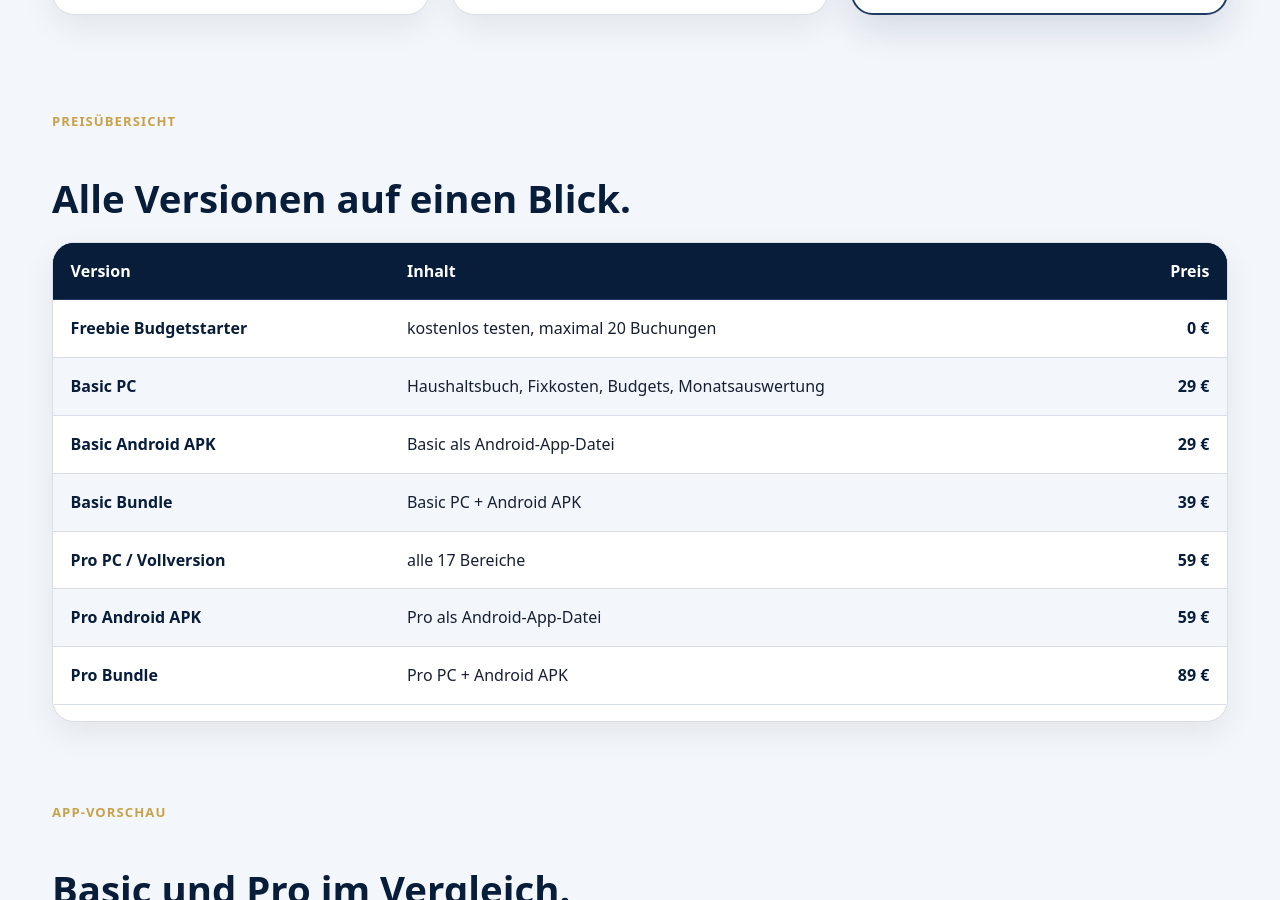
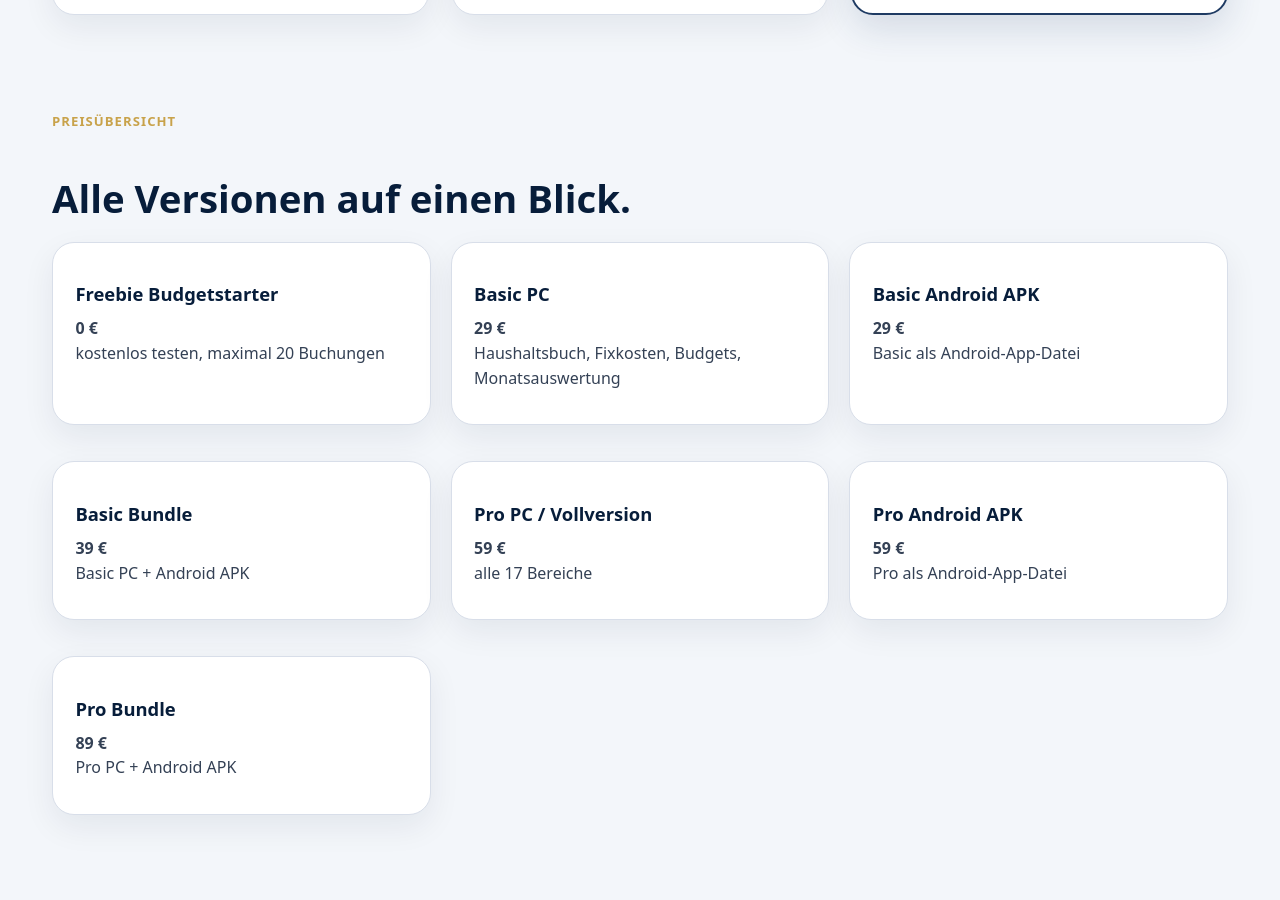
Before and after one commit to gluecklich-tools/einfach-geld-ordnen, a Jekyll site: the page built from seiten/versionen.md, in a window 1280 px wide and 900 px high, scrolled down 1354 px. Built offline with Jekyll 4.4.1, drawn with Linux system fonts in a browser that asks for light colours.

Commit message:
Preisübersicht auf Versionenseite als Karten darstellen

```diff
--- a/seiten/versionen.md
+++ b/seiten/versionen.md
@@ -84,53 +84,41 @@ description: "Vergleiche Freebie, Basic und Pro von EGO: lokale Finanz-App ohne
 <section class="ego-section">
   <p class="ego-kicker">Preisübersicht</p>
   <h2>Alle Versionen auf einen Blick.</h2>
-  <div class="ego-table-wrap">
-    <table class="ego-price-table">
-      <thead>
-        <tr>
-          <th>Version</th>
-          <th>Inhalt</th>
-          <th>Preis</th>
-        </tr>
-      </thead>
-      <tbody>
-        <tr>
-          <td>Freebie Budgetstarter</td>
-          <td>kostenlos testen, maximal 20 Buchungen</td>
-          <td>0 €</td>
-        </tr>
-        <tr>
-          <td>Basic PC</td>
-          <td>Haushaltsbuch, Fixkosten, Budgets, Monatsauswertung</td>
-          <td>29 €</td>
-        </tr>
-        <tr>
-          <td>Basic Android APK</td>
-          <td>Basic als Android-App-Datei</td>
-          <td>29 €</td>
-        </tr>
-        <tr>
-          <td>Basic Bundle</td>
-          <td>Basic PC + Android APK</td>
-          <td>39 €</td>
-        </tr>
-        <tr>
-          <td>Pro PC / Vollversion</td>
-          <td>alle 17 Bereiche</td>
-          <td>59 €</td>
-        </tr>
-        <tr>
-          <td>Pro Android APK</td>
-          <td>Pro als Android-App-Datei</td>
-          <td>59 €</td>
-        </tr>
-        <tr>
-          <td>Pro Bundle</td>
-          <td>Pro PC + Android APK</td>
-          <td>89 €</td>
-        </tr>
-      </tbody>
-    </table>
+    <div class="ego-feature-grid">
+    <section>
+      <h3>Freebie Budgetstarter</h3>
+      <p><strong>0 €</strong><br>kostenlos testen, maximal 20 Buchungen</p>
+    </section>
+
+    <section>
+      <h3>Basic PC</h3>
+      <p><strong>29 €</strong><br>Haushaltsbuch, Fixkosten, Budgets, Monatsauswertung</p>
+    </section>
+
+    <section>
+      <h3>Basic Android APK</h3>
+      <p><strong>29 €</strong><br>Basic als Android-App-Datei</p>
+    </section>
+
+    <section>
+      <h3>Basic Bundle</h3>
+      <p><strong>39 €</strong><br>Basic PC + Android APK</p>
+    </section>
+
+    <section>
+      <h3>Pro PC / Vollversion</h3>
+      <p><strong>59 €</strong><br>alle 17 Bereiche</p>
+    </section>
+
+    <section>
+      <h3>Pro Android APK</h3>
+      <p><strong>59 €</strong><br>Pro als Android-App-Datei</p>
+    </section>
+
+    <section>
+      <h3>Pro Bundle</h3>
+      <p><strong>89 €</strong><br>Pro PC + Android APK</p>
+    </section>
   </div>
 </section>
 
```
